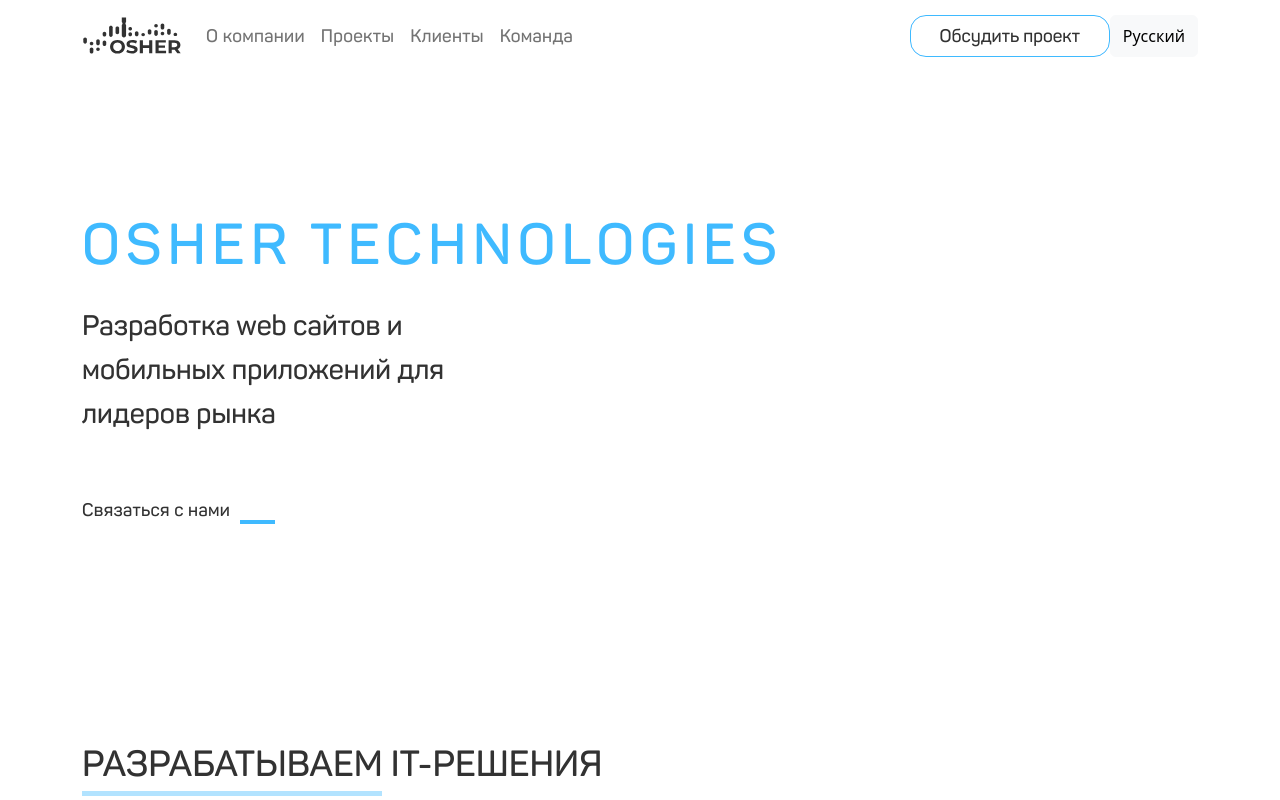
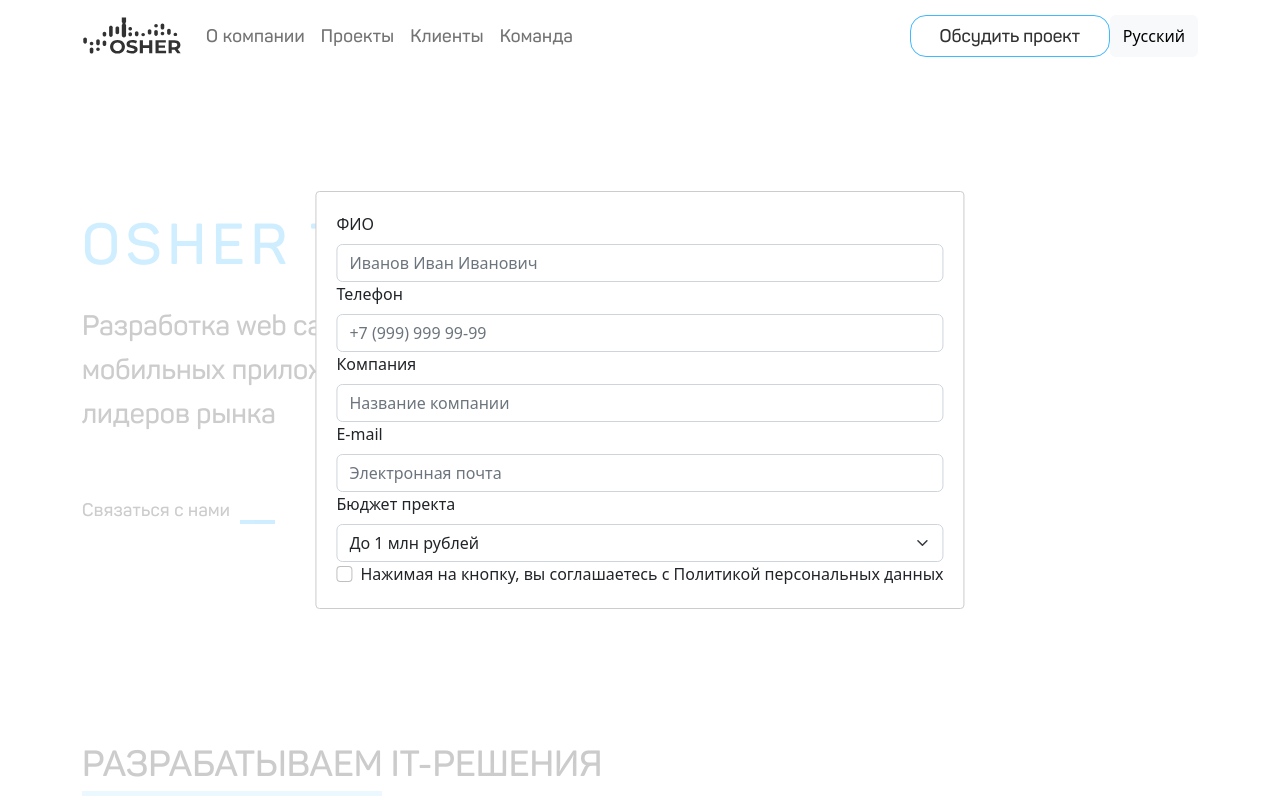
Before and after one commit to WalPur/Osher-Site, a React (Create React App) app in the folder frontend/: page / in a window 1280 px wide. Both pictures are taken after a click on the button "Обсудить проект". Shown: the top 800 px of the page. Built offline with nearby package versions, Linux system fonts and the light colour scheme; a web font is replaced by a local one.

Commit message:
making modal forms

```diff
--- a/frontend/package.json
+++ b/frontend/package.json
@@ -11,6 +11,7 @@
     "react": "^18.2.0",
     "react-bootstrap": "^2.5.0",
     "react-dom": "^18.2.0",
+    "react-modal": "^3.16.1",
     "react-router-dom": "^6.4.1",
     "react-scripts": "5.0.1",
     "web-vitals": "^2.1.4"
--- a/frontend/src/components/header/header.jsx
+++ b/frontend/src/components/header/header.jsx
@@ -1,11 +1,37 @@
 import "./style.css"
 
+import React from 'react';
 import Button from 'react-bootstrap/Button';
 import Container from 'react-bootstrap/Container';
+import Form from 'react-bootstrap/Form';
 import Nav from 'react-bootstrap/Nav';
 import Navbar from 'react-bootstrap/Navbar';
+import Modal from 'react-modal';
+
+
+const customStyles = {
+  content: {
+    top: '50%',
+    left: '50%',
+    right: 'auto',
+    bottom: 'auto',
+    marginRight: '-50%',
+    transform: 'translate(-50%, -50%)',
+  },
+};
+
+Modal.setAppElement('#root');
 
 function Header() {
+  const [modalIsOpen, setIsOpen] = React.useState(false);
+
+  function openModal() {
+    setIsOpen(true);
+  }
+
+  function closeModal() {
+    setIsOpen(false);
+  }
   return (
     <header>
       <Navbar bg="light" expand="lg">
@@ -28,12 +54,58 @@
               <Nav.Link href="#link">Команда</Nav.Link>
             </Nav>
             <Nav>
-              <Button variant="outline-info" className="headerButton mainButton">Обсудить проект</Button>
+              <Button
+                variant="outline-info"
+                className="headerButton mainButton"
+                onClick={openModal}
+              >
+                Обсудить проект
+              </Button>
               <Button variant="light" className="headerLang">Русский</Button>
             </Nav>
           </Navbar.Collapse>
         </Container>
       </Navbar>
+      <Modal
+        isOpen={modalIsOpen}
+        onRequestClose={closeModal}
+        contentLabel="Example Modal"
+        style={customStyles}
+      >
+        <Form>
+          <Form.Group  controlId="clientsForm.ControlInput1">
+            <Form.Label>ФИО</Form.Label>
+            <Form.Control type="text" placeholder="Иванов Иван Иванович" />
+          </Form.Group>
+          <Form.Group  controlId="clientsForm.ControlInput1">
+            <Form.Label>Телефон</Form.Label>
+            <Form.Control type="text" placeholder="+7 (999) 999 99-99" />
+          </Form.Group>
+          <Form.Group  controlId="clientsForm.ControlInput1">
+            <Form.Label>Компания</Form.Label>
+            <Form.Control type="text" placeholder="Название компании" />
+          </Form.Group>
+          <Form.Group  controlId="clientsForm.ControlInput1">
+            <Form.Label>E-mail</Form.Label>
+            <Form.Control type="email" placeholder="Электронная почта" />
+          </Form.Group>
+          <Form.Group  controlId="clientsForm.ControlInput1">
+            <Form.Label>Бюджет пректа</Form.Label>
+            <Form.Select>
+              <option value="<1">До 1 млн рублей</option>
+              <option value="1:3">От 1 до 3 млн рублей</option>
+              <option value="3:5">От 3 до 5 млн рублей</option>
+              <option value="5:10">От 5 млн до 10 млн рублей</option>
+              <option value=">10">От 10 млн рублей</option>
+            </Form.Select>
+          </Form.Group>
+          <Form.Check
+            type="checkbox"
+            label="Нажимая на кнопку, вы соглашаетесь с Политикой
+            персональных данных"
+          />
+        </Form>
+      </Modal>
     </header>
   )
 }
--- a/frontend/src/pages/Home.jsx
+++ b/frontend/src/pages/Home.jsx
@@ -7,6 +7,7 @@
     return(
         <div>
             <Components.Header />
+            <div id="ContentFrame">
                 <Components.MainFrame />
                 <Components.ItSolutions />
                 <Components.Directions />
@@ -15,6 +16,7 @@
                 <Components.Clients />
                 <Components.Footer />
             </div>
+        </div>
     )
 }
 
```
Also changed, not shown: 1 other file (tests, documents, lock files or other folders). Lines whose indentation alone changed are shown as unchanged.
